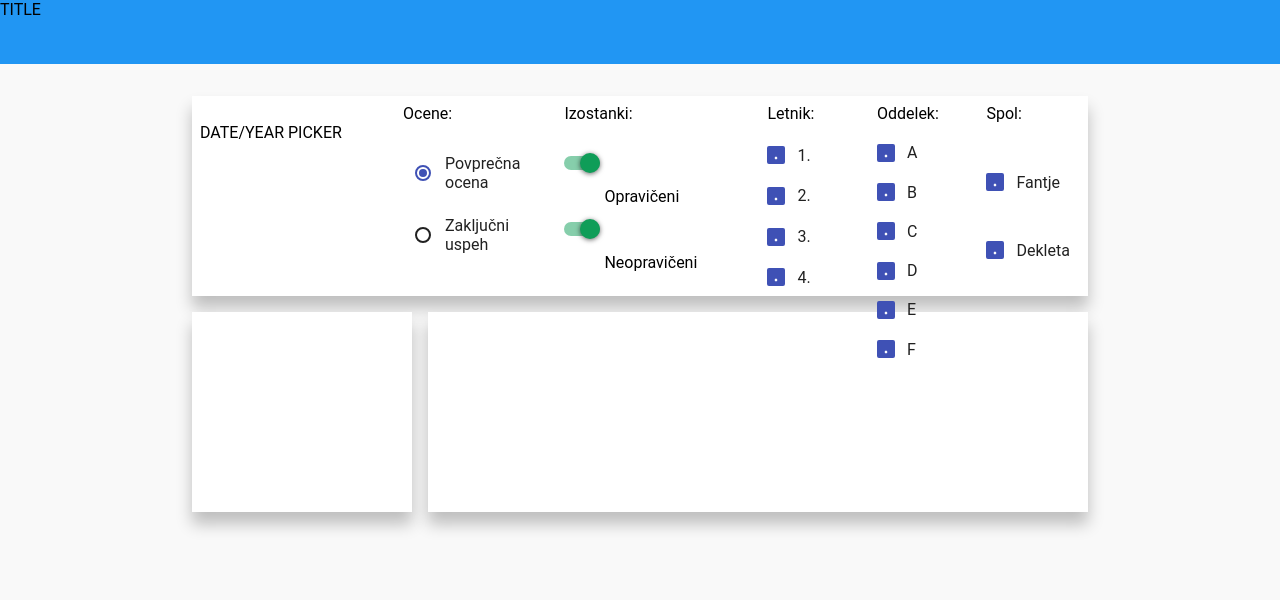
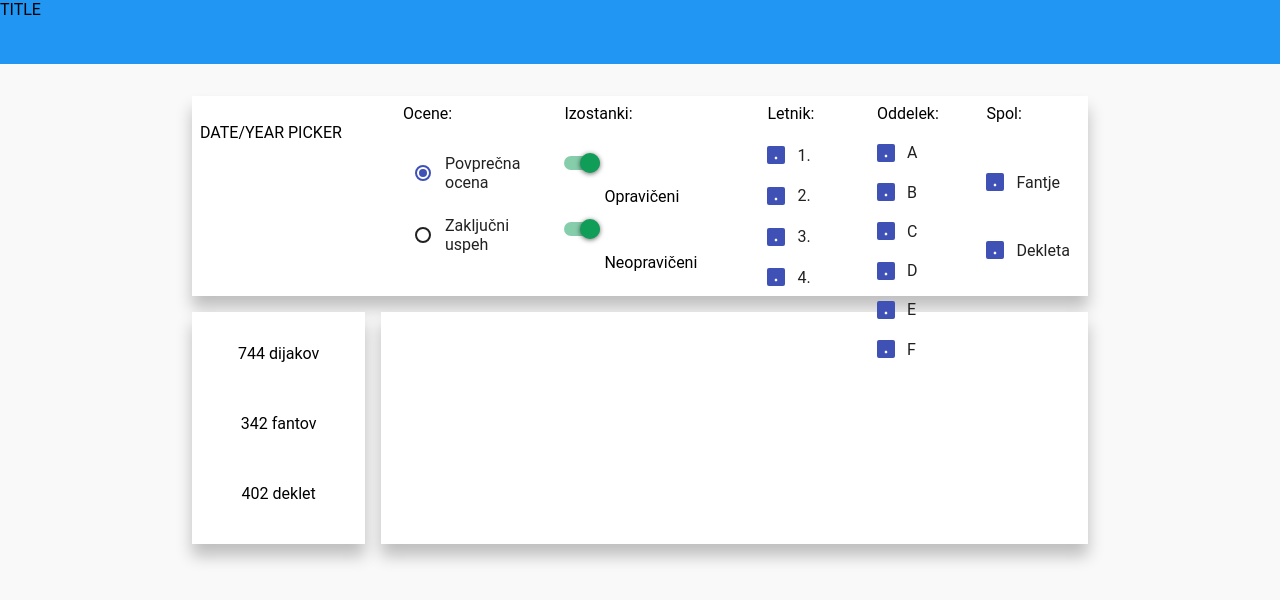
Before and after one commit to zigapk/GimVic-grades-and-absence-static, a website: page index.html in a window 1280 px wide. Drawn offline with Linux system fonts and the light colour scheme; no server answers.

Commit message:
added sample facts

```diff
--- a/index.css
+++ b/index.css
@@ -86,16 +86,26 @@ paper-toggle-button {
     display: flex;
     margin-top: 16px;
 }
-#stats-holder {
+#facts-holder {
     flex: 1;
     margin-right: 8px;
     height: 200px;
+    padding: 16px;
+}
+#stats-holder {
+    flex: 5;
+    margin-left: 8px;
 }
 #chart-holder {
-    flex: 3;
-    margin-left: 8px;
+    margin-top: 16px;
+    width: 100%;
+    margin-bottom: 64px;
 }
 #chart {
     height: 100%;
+    width: 90%;
+}
+.p-center {
     width: 100%;
+    text-align: center;
 }
--- a/index.html
+++ b/index.html
@@ -77,7 +77,14 @@
         </div>
     </div>
     <div id="display-holder">
+        <div id="facts-holder" class="card">
+            <p class="p-center">744 dijakov</p><br>
+            <p class="p-center">342 fantov</p><br>
+            <p class="p-center">402 deklet</p><br>
+        </div>
         <div id="stats-holder" class="card"></div>
+
+    </div>
     <div id="chart-holder" class="card">
         <google-chart
                 id="chart"
@@ -88,7 +95,6 @@
         </google-chart>
     </div>
 </div>
-</div>
 
 </div>
 
```
Lines whose indentation alone changed are shown as unchanged.
